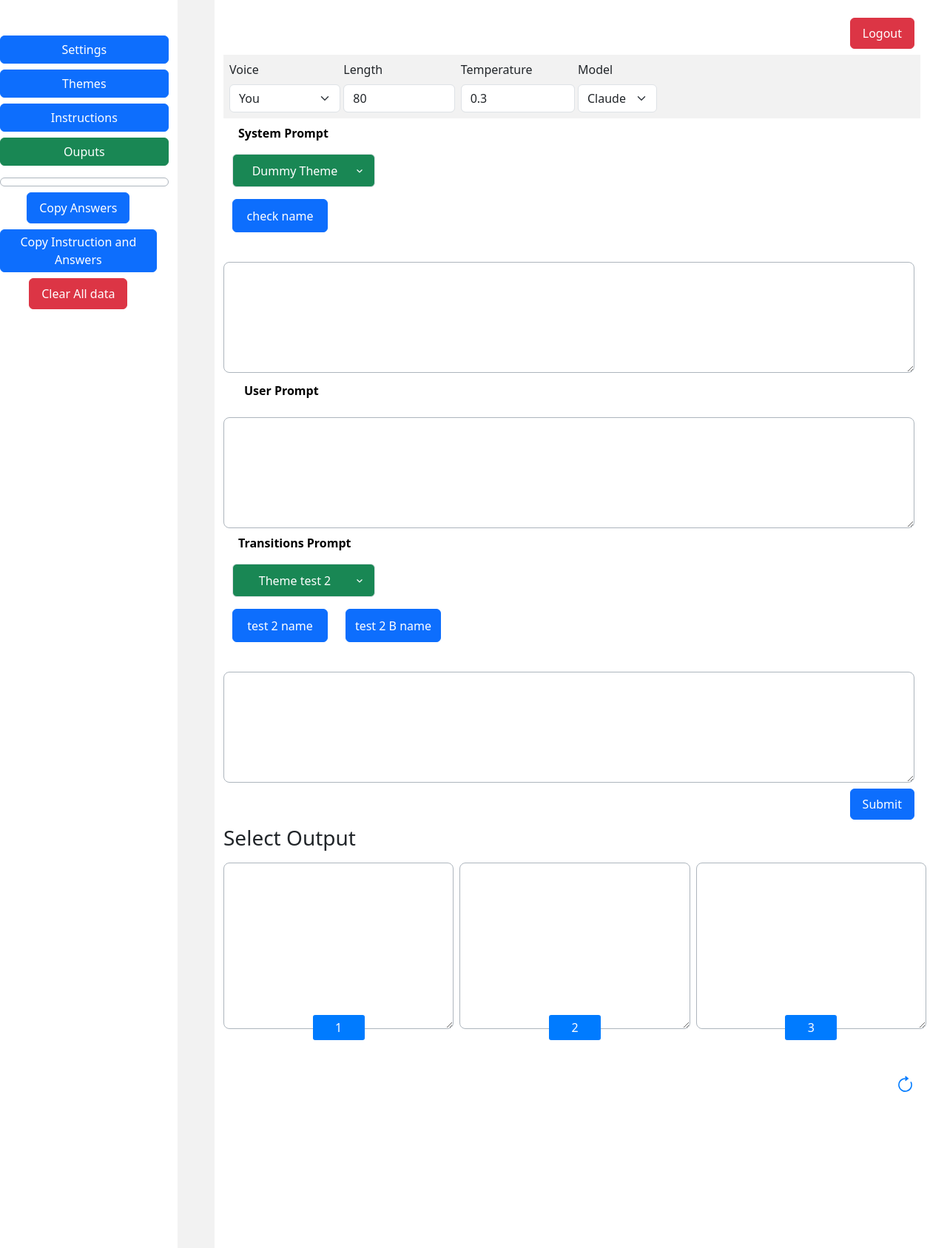
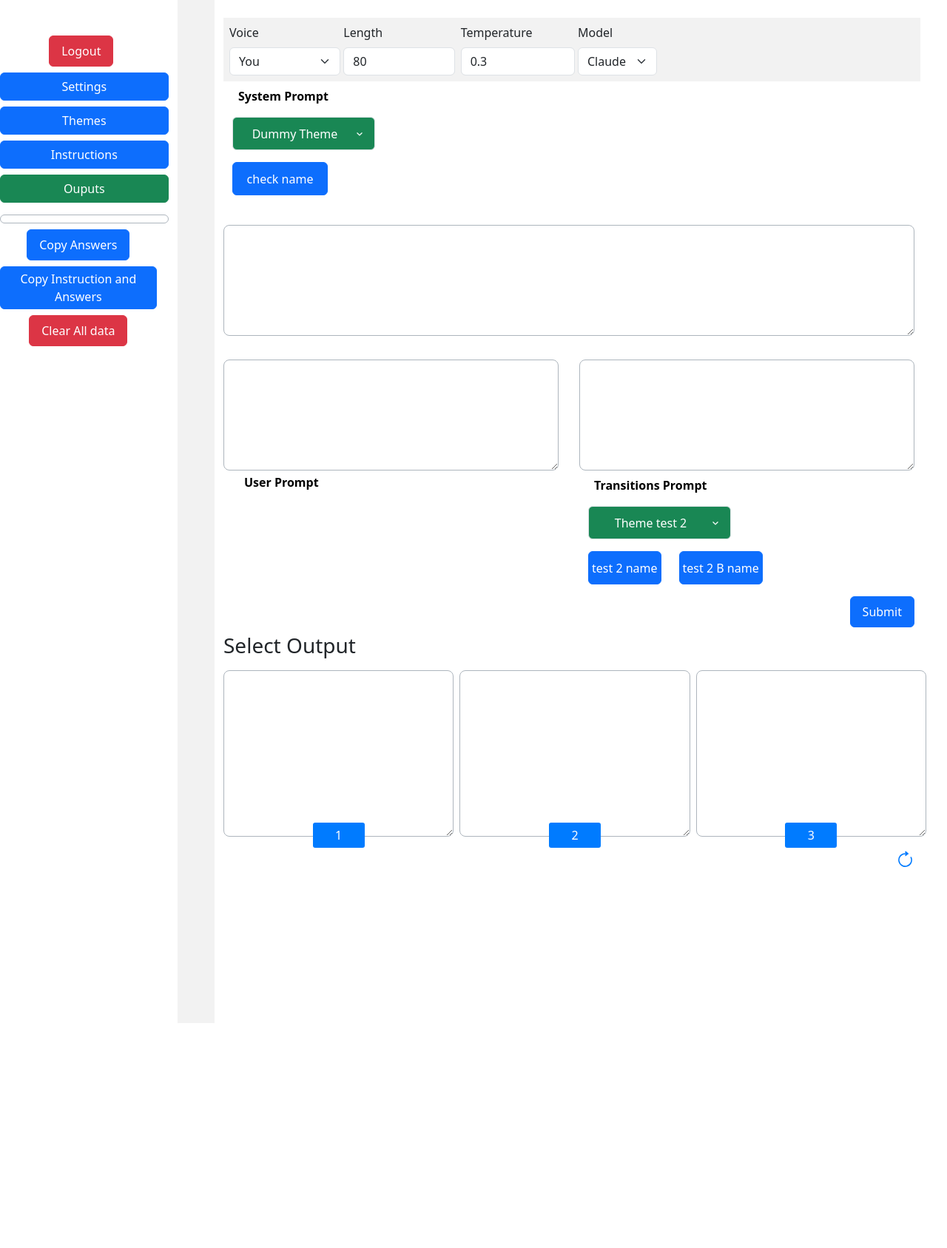
Before and after one commit to aliarslan007/promptProject, a Django app: page / in a window 1280 px wide. Shown: the whole page at 74% size. After the commit the page ends 1383 px from the top, so only its background shows below. Run offline with Django 4.2, Linux system fonts and the light colour scheme; a user stored in the database is signed in; data comes from the database, SQL or seed files in the repository; both versions use the stored data as it was after the commit.

Commit message:
UI Update

```diff
--- a/promptapp/templates/promptapp/promptHome.html
+++ b/promptapp/templates/promptapp/promptHome.html
@@ -18,6 +18,9 @@
           </div>
         <div class="col-3 row  ">
             <div class="col-10 sidebar pt-5">
+                <div class="d-flex flex-row justify-content-center mb-2 me-2">
+                    <button type="button" class="btn btn-danger p-2 px-3" onclick="logout()">Logout</button>
+                </div>
                 <button type="button" onclick="redirectTosetting()" class="col-12 btn btn-primary">Settings</button>
                 <button type="button" onclick="redirectToInstructions()" class="col-12 mt-2 btn btn-primary">Themes</button>
                 <button type="button" onclick="redirectToInstructionsTheme()" class="col-12 mt-2 btn btn-primary ">Instructions</button>
@@ -47,9 +50,7 @@
         </div>
         <div class="col-9 main-content pt-4 pe-4">
 
-            <div class="d-flex flex-row-reverse  mb-2 me-2">
-                <button type="button" class="btn btn-danger p-2 px-3" onclick="logout()">Logout</button>
-            </div>
+
            <form
            id="promptForm"
            enctype="multipart/form-data"
@@ -151,15 +152,16 @@
             </div>
 
             <!-- below user prompt part -->
-            <div class="row  mx-3">
-                <div class="col-12 mt-1">
-                    <span class="system-prompt-label cursor-pointer">User Prompt</span>
-                </div>
-            </div>
+
 
 
             <input type="hidden" id="instructions_data" value='{{ instructions_data}}' />
             <input type="hidden" id="instructions_data_theme" value='{{ instructions_data_theme}}' />
+
+            <div class="d-flex flex-row " id="prompt_parent_div">
+                <div class="col-6 " id="user_prompt_outer_div" style="padding-right:10px">
+                    <!-- User Prompt area starts  here -->
+
                     <div class="form-floating pt-2 me-2">
                         <textarea
                         id="prompt_text" name="prompt_text"
@@ -168,11 +170,27 @@
                         <div id="openai_error_message" class="text-danger form-floating pt-2 mb-2 me-2 bold_text " style="display: none;">OpenAI API Key is not properly saved</div>
                         <div id="claude_error_message" class="text-danger form-floating pt-2 mb-2 me-2 bold_text " style="display: none;">Claude API Key is not properly saved</div>
                         <div id="required_prompt_error" class="text-danger form-floating pt-2 mb-2 me-2 bold_text " style="display: none;">Prompt can not be empty</div>
+                        <div class="row  mx-3">
+                            <div class="col-12 mt-1">
+                                <span class="system-prompt-label cursor-pointer">User Prompt</span>
+                            </div>
+                        </div>
+                    <!-- user prompt area ends here -->
+                </div>
 
-              <!-- user prompt ends here -->
-
+                <div class="col-6 " id="transition_prompt_outer_div" style="padding-left:10px">
                     <!-- starting transition prompt -->
-
+                    <div class="" id="">
+                        <div class="form-floating pt-2 mb-2 me-2">
+                            <textarea
+                            id="transition_prompt_text" name="transition_prompt_text"
+                             class="border border-dark-subtle rounded-3 form-control mt-3" id="system_floatingTextarea2" style="height: 150px"></textarea>
+                          </div>
+                        <!-- <div class="d-flex flex-row-reverse  mb-2 me-2">
+                            <button type="submit" class="btn btn-primary p-2 px-3">Submit</button>
+                        </div> -->
+                        <input type="hidden" id="transition_prompt_text_saved" name="transition_prompt_text_saved" value=""/>
+                    </div>
                     <div class="row mb-2 m-2">
                         <div class="col-12">
                             <span class="system-prompt-label cursor-pointer">Transitions Prompt</span>
@@ -183,9 +201,9 @@
                         <!-- Dropdown for Instruction Sets -->
                         <div class="row mb-2">
                             <div class="col-3">
-                        <select id="transition_instruction_theme" name="transition_instruction_theme" class="form-select mt-2  text-white bg-success rounded-2 select_custom_style_instructins" aria-label="Default select example">
+                                <select id="transition_instruction_theme" name="transition_instruction_theme" class="form-select mt-2 text-white bg-success rounded-2 select_custom_style_instructins" aria-label="Default select example">
                                     {% for instruction_theme in instructions_theme %}
-                                <option value="{{ instruction_theme.id }}">{{ instruction_theme.name }}</option>
+                                        <option value="{{ instruction_theme.id }}" >{{ instruction_theme.name }}</option>
                                     {% endfor %}
                                 </select>
                             </div>
@@ -200,19 +218,14 @@
                             <!-- Instructions will be dynamically added here -->
                         </div>
                     </div>
-            <!-- new instuctions layout ends here -->
-            <div class="">
-                <div class="form-floating pt-2 mb-2 me-2">
-                    <textarea
-                    id="transition_prompt_text" name="transition_prompt_text"
-                     class="border border-dark-subtle rounded-3 form-control mt-3" id="system_floatingTextarea2" style="height: 150px"></textarea>
+                    <!-- transition prompt area end here -->
+
                 </div>
-                <!-- <div class="d-flex flex-row-reverse  mb-2 me-2">
-                    <button type="submit" class="btn btn-primary p-2 px-3">Submit</button>
-                </div> -->
-                <input type="hidden" id="transition_prompt_text_saved" name="transition_prompt_text_saved" value=""/>
+
             </div>
-            <!-- ending transition prompt -->
+
+
+
 
             <!-- new instuctions layout ends here -->
             <div class="">
@@ -252,7 +265,7 @@
             </div>
             </div>
 
-            <div class="d-flex flex-row-reverse  mb-2 me-2 mt-5 ">
+            <div class="d-flex flex-row-reverse  mb-2 me-2 mt-1 ">
                 <svg xmlns="http://www.w3.org/2000/svg" id="reload_icon" name="reload_icon" onclick="reloadPage()" width="25" height="25" fill="#007BFF" class=" cursor-pointer bi bi-arrow-clockwise " viewBox="0 0 16 16">
                     <path fill-rule="evenodd" d="M8 3a5 5 0 1 0 4.546 2.914.5.5 0 0 1 .908-.417A6 6 0 1 1 8 2z"/>
                     <path d="M8 4.466V.534a.25.25 0 0 1 .41-.192l2.36 1.966c.12.1.12.284 0 .384L8.41 4.658A.25.25 0 0 1 8 4.466"/>
@@ -821,7 +834,7 @@ $(document).ready(function() {
                         instructionsContainer.append(row);
                     }
                     var instructionButton = `
-                        <div class="col-lg-2 col-md-2 col-sm-4 col-6 mb-2">
+                        <div class=" w-auto col-lg-2 col-md-2 col-sm-4 col-6 mb-2">
                             <button id="transition_instruction_button_${instruction.id}" name="transition_new_instruction_row_name_${instruction.id}" type="button" class="btn btn-primary mt-2 custom_style_instructins rounded-2 p-1 w-100" data-id="${instruction.id}">
                                 ${instruction.name}
                             </button>
```
Also changed, not shown: db.sqlite3. Lines whose indentation alone changed are shown as unchanged.
